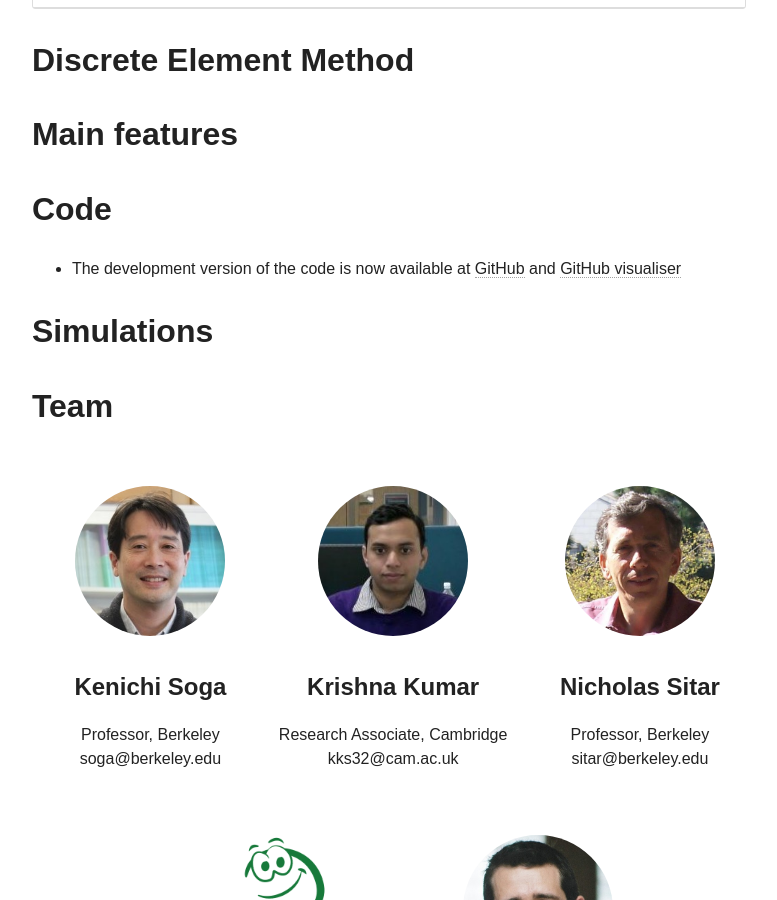
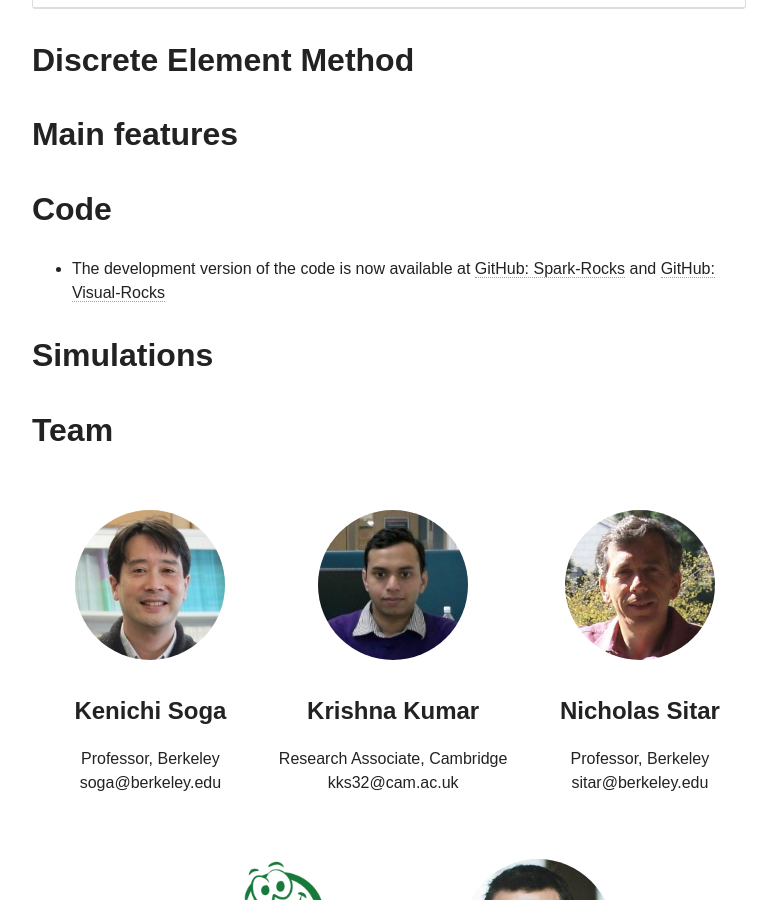
Before and after one commit to cb-geo/cb-geo.github.io, a Jekyll site: the page built from _posts/research_areas/2016-10-10-dem.md, in a window 1280 px wide and 900 px high, scrolled down 576 px. Shown: the whole window, without its empty margins (154-931 px from the left). Built offline with Jekyll 4.4.1, drawn with Linux system fonts in a browser that asks for light colours; nearby versions of some CDN libraries; comment, search, counter and statistics services are not loaded.

Commit message:
Visual rocks and Spark rocks link

```diff
--- a/_posts/research_areas/2016-10-10-dem.md
+++ b/_posts/research_areas/2016-10-10-dem.md
@@ -19,7 +19,7 @@ date: 2016-10-10T09:32:00+01:00
 
 ## Code
 
-* The development version of the code is now available at [GitHub](https://www.github.com/cb-geo/rock-splicer) and [GitHub visualiser](https://github.com/cb-geo/rock-processor)
+* The development version of the code is now available at [GitHub: Spark-Rocks](https://github.com/cb-geo/spark-rocksr) and [GitHub: Visual-Rocks](https://github.com/cb-geo/visual-rocks)
 
 ## Simulations
 
```
